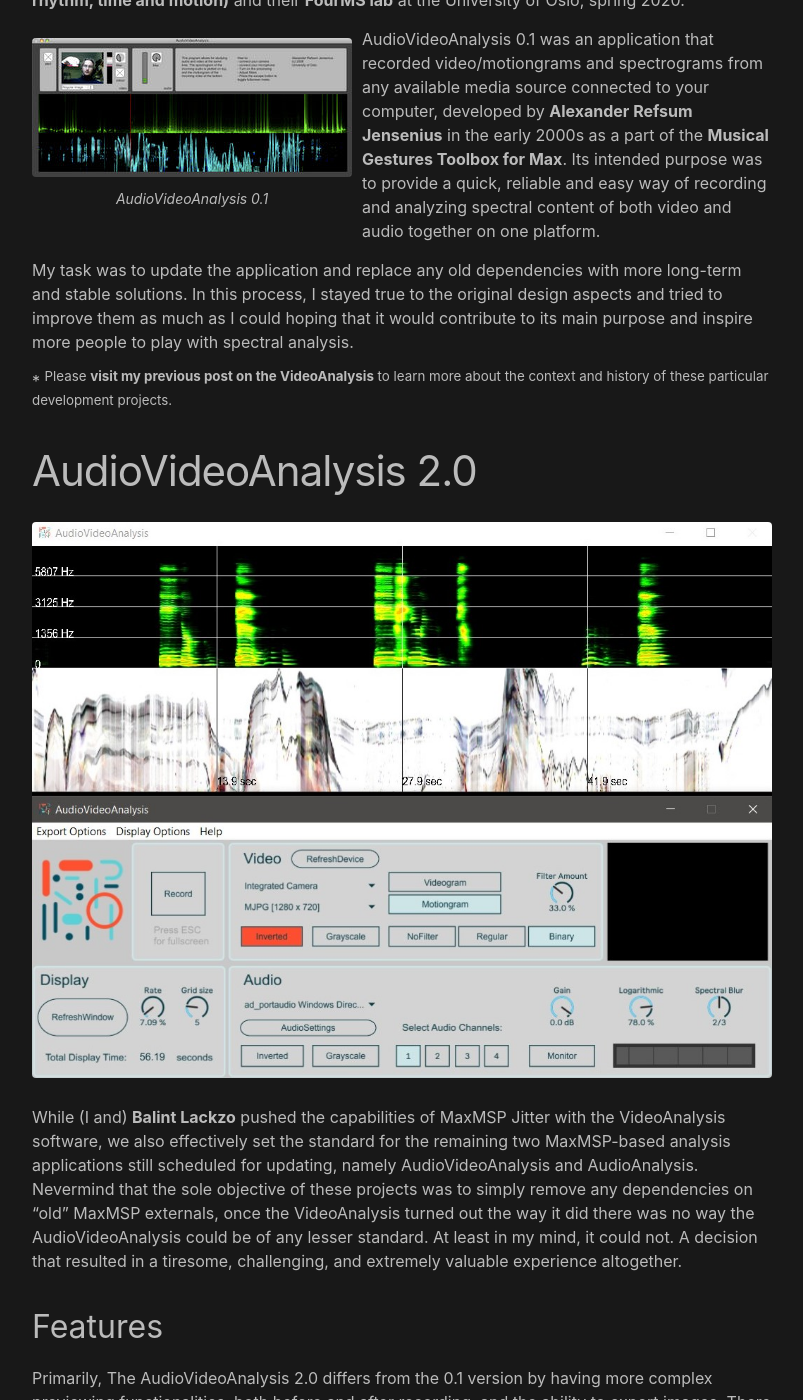
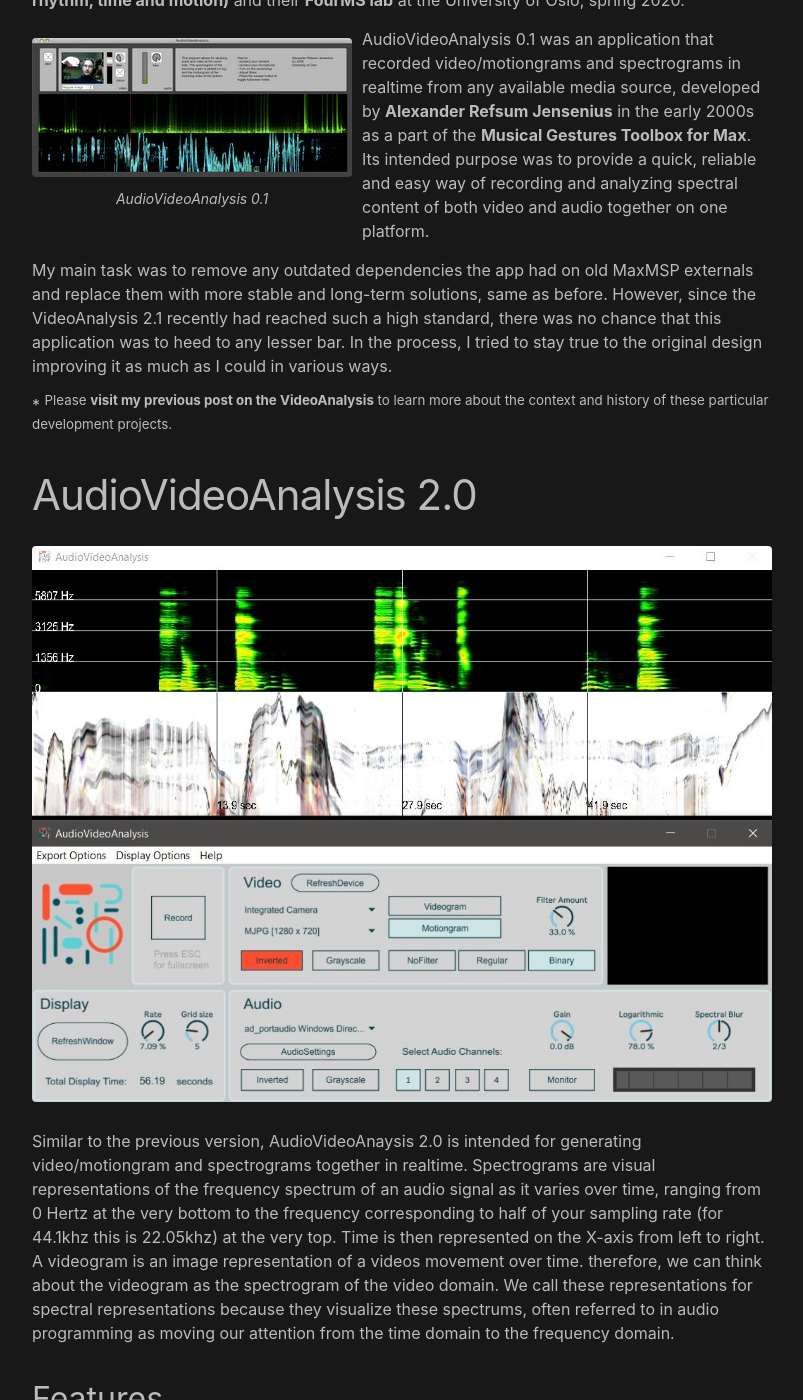
Before and after one commit to AleksanderTidemann/AleksanderTidemann.github.io, a Jekyll site: the page built from _posts/2020-07-24-audiovideoanalysis.md, in a window 1280 px wide and 1400 px high, scrolled down 309 px. Shown: the whole window, without its empty margins (238-1041 px from the left). Built offline with Jekyll 4.4.1, drawn with Linux system fonts in a browser that asks for light colours; some of the changed text lies outside the part shown.

Commit message:
Post and About update

```diff
--- a/_posts/2020-07-24-audiovideoanalysis.md
+++ b/_posts/2020-07-24-audiovideoanalysis.md
@@ -15,9 +15,9 @@ Welcome to the second installment of a three-part series on my adventures of red
    <figcaption>AudioVideoAnalysis 0.1</figcaption>
 </figure>
 
-AudioVideoAnalysis 0.1 was an application that recorded video/motiongrams and spectrograms from any available media source connected to your computer, developed by [**Alexander Refsum Jensenius**](http://people.uio.no/alexanje) in the early 2000s as a part of the [**Musical Gestures Toolbox for Max**](https://www.uio.no/ritmo/english/research/labs/fourms/downloads/software/musicalgesturestoolbox/mgt-max/). Its intended purpose was to provide a quick, reliable and easy way of recording and analyzing spectral content of both video and audio together on one platform.
+AudioVideoAnalysis 0.1 was an application that recorded video/motiongrams and spectrograms in realtime from any available media source, developed by [**Alexander Refsum Jensenius**](http://people.uio.no/alexanje) in the early 2000s as a part of the [**Musical Gestures Toolbox for Max**](https://www.uio.no/ritmo/english/research/labs/fourms/downloads/software/musicalgesturestoolbox/mgt-max/). Its intended purpose was to provide a quick, reliable and easy way of recording and analyzing spectral content of both video and audio together on one platform.
 
-My task was to update the application and replace any old dependencies with more long-term and stable solutions. In this process, I stayed true to the original design aspects and tried to improve them as much as I could hoping that it would contribute to its main purpose and inspire more people to play with spectral analysis.
+My main task was to remove any outdated dependencies the app had on old MaxMSP externals and replace them with more stable and long-term solutions, same as before. However, since the VideoAnalysis 2.1 recently had reached such a high standard, there was no chance that this application was to heed to any lesser bar. In the process, I tried to stay true to the original design improving it as much as I could in various ways.
 
 *
 <sup>Please [**visit my previous post on the VideoAnalysis**](https://aleksandertidemann.github.io/projects/2020/07/23/videoanalysis.html) to learn more about the context and history of these particular development projects.</sup>
@@ -30,10 +30,13 @@ My task was to update the application and replace any old dependencies with more
    <figcaption></figcaption>
 </figure>
 
+Similar to the previous version, AudioVideoAnaysis 2.0 is intended for generating video/motiongram and spectrograms together in realtime. Spectrograms are visual representations of the frequency spectrum of an audio signal as it varies over time, ranging from 0 Hertz at the very bottom to the frequency corresponding to half of your sampling rate (for 44.1khz this is 22.05khz) at the very top. Time is then represented on the X-axis from left to right. A videogram is an image representation of a videos movement over time. therefore, we can think about the videogram as the spectrogram of the video domain. We call these representations for spectral representations because they visualize these spectrums, often referred to in audio programming as moving our attention from the time domain to the frequency domain.
+
+<!--*
 While (I and) [**Balint Lackzo**](https://github.com/balintlaczko) pushed the capabilities of MaxMSP Jitter with the VideoAnalysis software, we also effectively set the standard for the remaining two MaxMSP-based analysis applications still scheduled for updating, namely AudioVideoAnalysis and AudioAnalysis. Nevermind that the sole objective of these projects was to simply remove any dependencies on "old" MaxMSP externals, once the VideoAnalysis turned out the way it did there was no way the AudioVideoAnalysis could be of any lesser standard. At least in my mind, it could not. A decision that resulted in a tiresome, challenging, and extremely valuable experience altogether.
-
+-->
 ## Features
-Primarily, The AudioVideoAnalysis 2.0 differs from the 0.1 version by having more complex previewing functionalities, both before and after recording, and the ability to export images. There are a few display functionalities I believe are worth elaborating on in greater detail before giving a more general list of the application features.
+The 2.0 version of AudioVideoAnaysis features much more complex audio, video and display functionalities than its predecessor as well as the ability to export images. But speaking of display functionalities, lets take some time and look more in-depth at what the 2.0 version has grown capable of.
 
 ### Rate of Play
 An inevitable issue that arises when trying to make an application that records spectral information from one place to another is how long the printing process should take from start to finish. In other words, what should the temporal resolution (or printing rate) of our images be?
```
Also changed, not shown: About.md (+1 -1 lines), _posts/2020-07-23-videoanalysis.md (+3 -5 lines).
